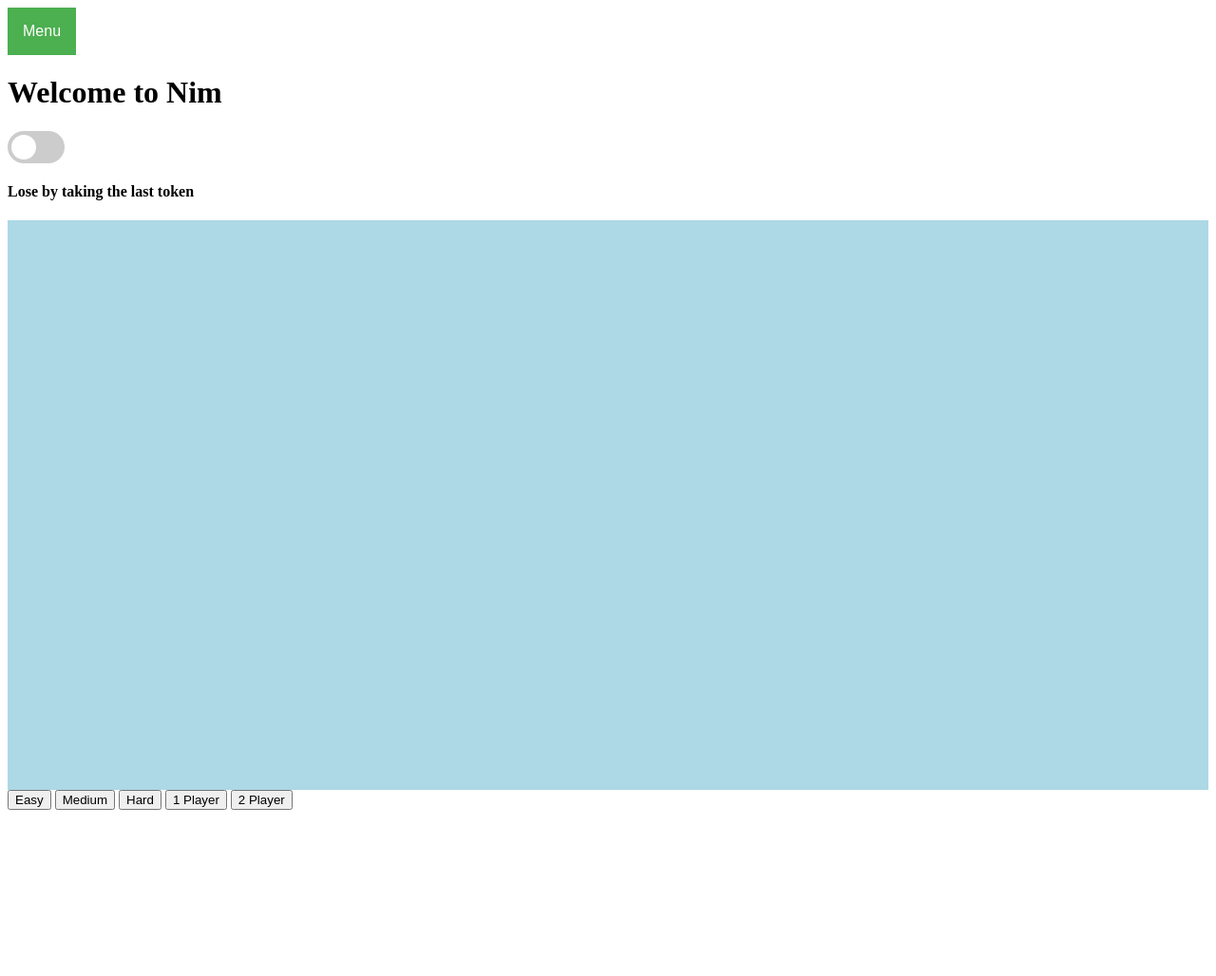
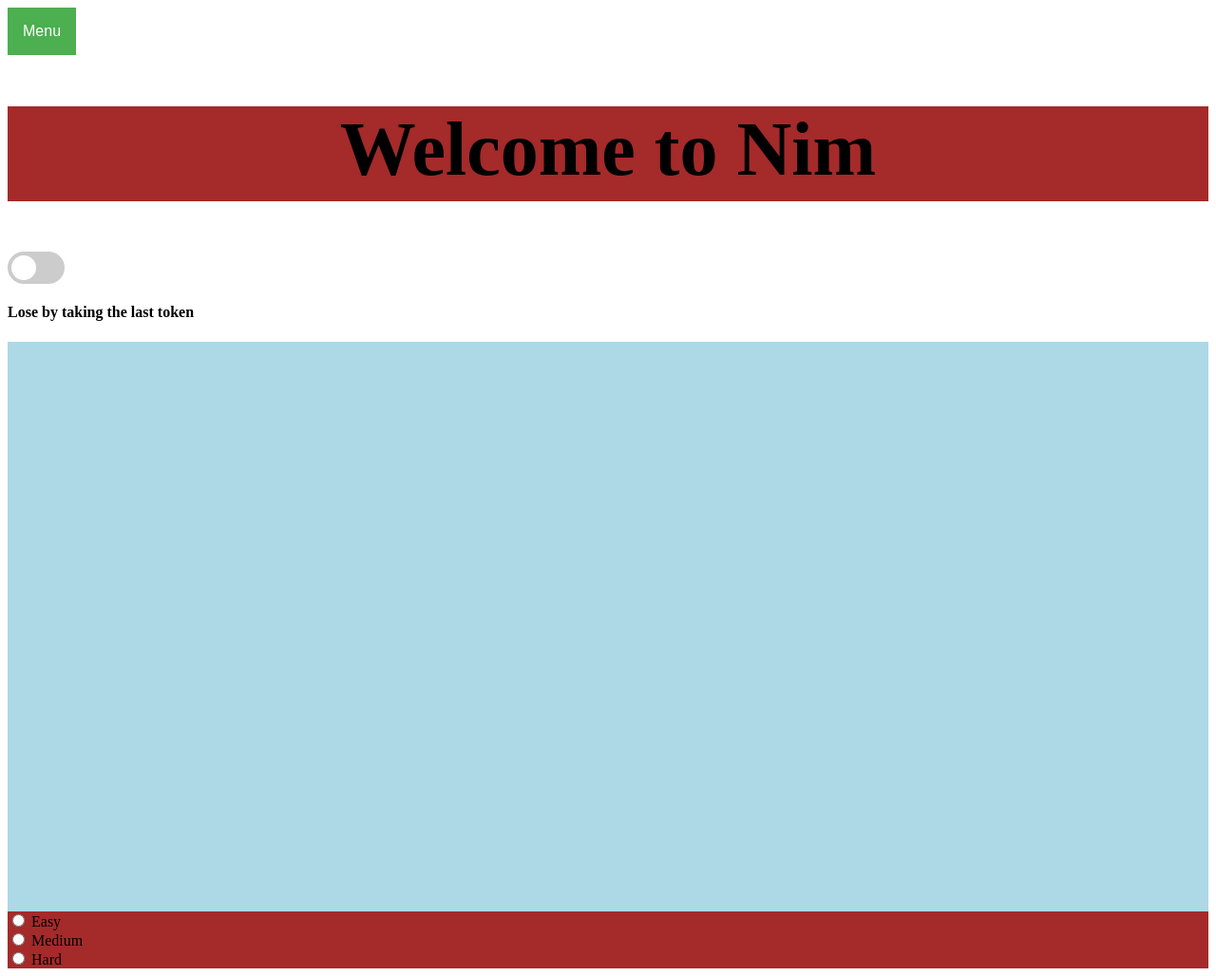
Before and after one commit to Tigressive/NimIn2Weeks, a website: page public/index.html in a window 1280 px wide. Shown: the whole page at 95% size. Before the commit the page ends 861 px from the top, so only its background shows below. Drawn offline with Linux system fonts and the light colour scheme.

Commit message:
changes to UI

```diff
--- a/public/index.html
+++ b/public/index.html
@@ -13,15 +13,17 @@
       <button class="dropbtn">Menu</button>
       <div class="dropdown-content">
         <a href="about.html">Learn to Play</a>
+        <a href="leaderboard.html">Leaderboards</a>
       </div>
     </div>
   </head>
 
   <body>
-    <h1>Welcome to Nim</h1>
-
-
-
+    <h1 style="text-align: center;
+              justify-content: center;
+              font-size: 80px;
+              background-color: brown;
+              height: 100px;">Welcome to Nim</h1>
     </div>
 
 
@@ -32,11 +34,15 @@
     <div style="background-color: lightblue; height: 600px; max-width: 500; min-width: 400;">
     </div>
     <nav id="gameBar">
-      <button type="button" name="easyButton" formtarget="_self">Easy</button>
-      <button type="button" name="meduimButton" formtarget="_self">Medium</button>
-      <button type="button" name="hardButton" formtarget="_self">Hard</button>
-      <button type="button" name="firstButton" formtarget="_self">1 Player</button>
-      <button type="button" name="secondButton" formtarget="_self">2 Player</button>
+      <div id="difficultyBar">
+            <input type="radio" id="easy" name="difficulty" value="Easy">
+            <label for="easy">Easy</label><br>
+            <input type="radio" id="medium" name="difficulty" value="Medium">
+            <label for="medium">Medium</label><br>
+            <input type="radio" id="hard" name="difficulty" value="Hard">
+            <label for="hard">Hard</label>
+      </div>
+
     </nav>
 
   </body>
--- a/public/style.css
+++ b/public/style.css
@@ -104,3 +104,9 @@ input:checked + .slider:before {
 
 
 .dropdown:hover .dropbtn {background-color: #3e8e41;}
+
+#gameBar {
+    flex: 1;
+    flex-direction: column;
+    background-color: brown;
+}
```
Also changed, not shown: public/leaderboard.html (added, +32 -0 lines).
